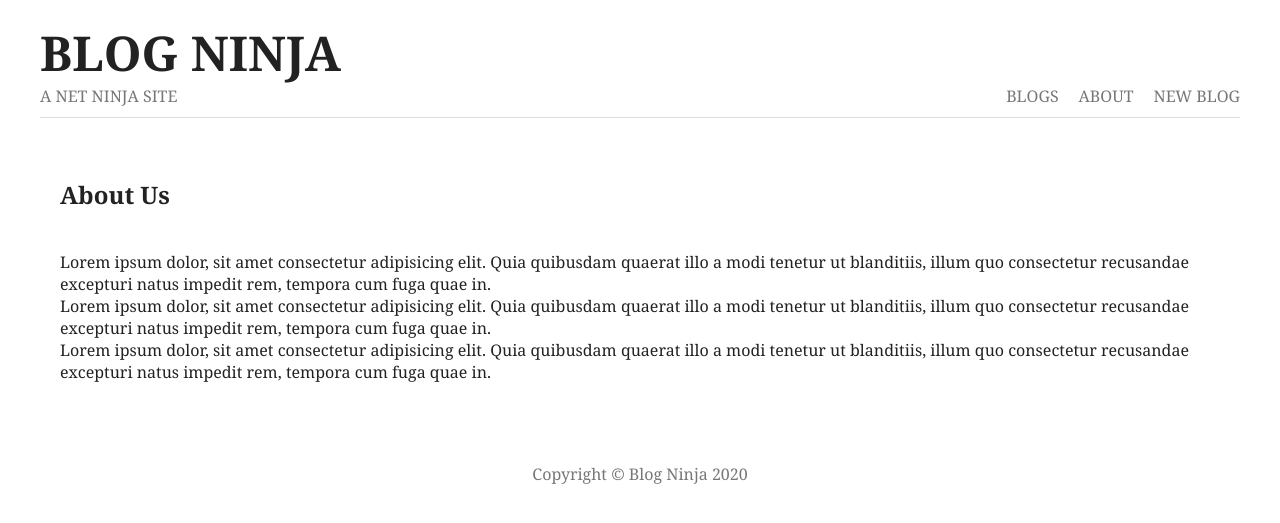
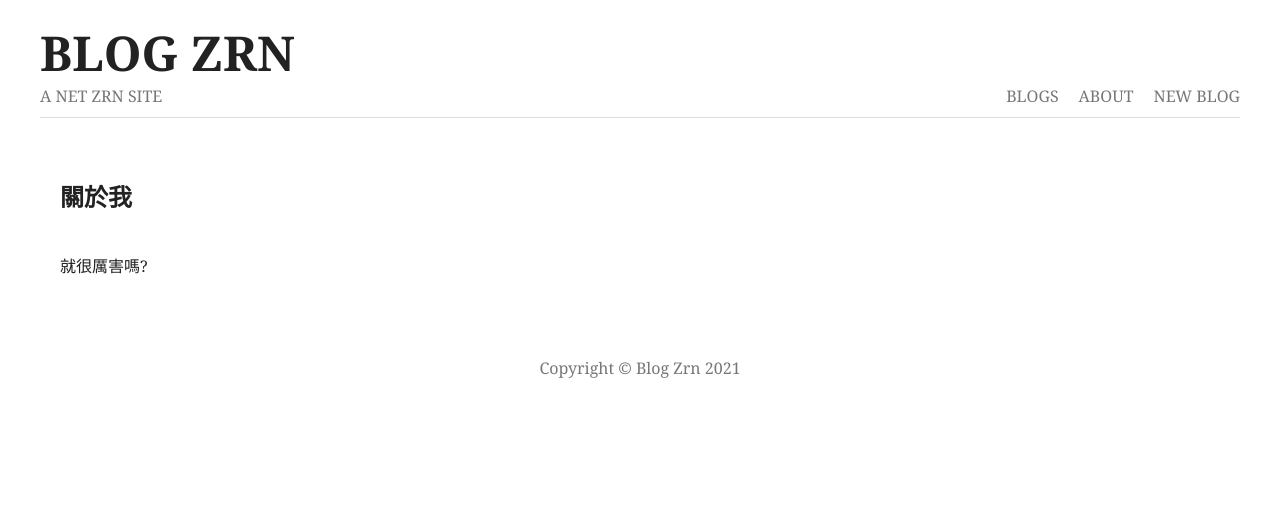
Before and after one commit to Zrn-code/Node-js-tutorial, a Node server app: page /about in a window 1280 px wide. Shown: the top 523 px of the page. Run offline with Node 20, Linux system fonts and the light colour scheme.

Commit message:
some justify

```diff
--- a/views/404.ejs
+++ b/views/404.ejs
@@ -1,11 +1,11 @@
-<html lang="en">
+<html>
 <%- include("./partials/head.ejs") %>
 
 <body>
   <%- include("./partials/nav.ejs") %>
 
   <div class="not-found content">
-    OOPS, page not found :)
+    OOPS, 沒有找到 :)
   </div>
 
   <%- include("./partials/footer.ejs") %>
--- a/views/about.ejs
+++ b/views/about.ejs
@@ -1,14 +1,12 @@
-<html lang="en">
+<html>
 <%- include("./partials/head.ejs") %>
 
 <body>
   <%- include("./partials/nav.ejs") %>
 
   <div class="about content">
-    <h2>About Us</h2>
-    <p>Lorem ipsum dolor, sit amet consectetur adipisicing elit. Quia quibusdam quaerat illo a modi tenetur ut blanditiis, illum quo consectetur recusandae excepturi natus impedit rem, tempora cum fuga quae in.</p>
-    <p>Lorem ipsum dolor, sit amet consectetur adipisicing elit. Quia quibusdam quaerat illo a modi tenetur ut blanditiis, illum quo consectetur recusandae excepturi natus impedit rem, tempora cum fuga quae in.</p>
-    <p>Lorem ipsum dolor, sit amet consectetur adipisicing elit. Quia quibusdam quaerat illo a modi tenetur ut blanditiis, illum quo consectetur recusandae excepturi natus impedit rem, tempora cum fuga quae in.</p>
+    <h2>關於我</h2>
+    <p>就很厲害嗎?</p>
   </div>
 
   <%- include("./partials/footer.ejs") %>
--- a/views/create.ejs
+++ b/views/create.ejs
@@ -1,4 +1,4 @@
-<html lang="en">
+<html>
 <%- include("./partials/head.ejs") %>
 
 <body>
--- a/views/index.ejs
+++ b/views/index.ejs
@@ -1,4 +1,4 @@
-<html lang="en">
+<html>
 <%- include("./partials/head.ejs") %>
 
 <body>
@@ -15,7 +15,7 @@
 
       <% }) %>
     <% } else { %>
-      <p>There are no blogs to display...</p>
+      <p>沒有東西可以展示...</p>
     <% } %>
 
   </div>
--- a/views/partials/footer.ejs
+++ b/views/partials/footer.ejs
@@ -1,3 +1,3 @@
 <footer>
-  Copyright &copy; Blog Ninja 2020
+  Copyright &copy; Blog Zrn 2021
 </footer>
--- a/views/partials/head.ejs
+++ b/views/partials/head.ejs
@@ -2,5 +2,5 @@
   <meta charset="UTF-8">
   <meta name="viewport" content="width=device-width, initial-scale=1.0">
   <link rel="stylesheet" href="/styles.css">
-  <title>Blog Ninja | <%= title %></title>
+  <title>Blog Zrn | <%= title %></title>
 </head>
--- a/views/partials/nav.ejs
+++ b/views/partials/nav.ejs
@@ -1,7 +1,7 @@
 <nav>
   <div class="site-title">
-    <a href="/"><h1>Blog Ninja</h1></a>
-    <p>A Net Ninja Site</p>
+    <a href="/"><h1>Blog Zrn</h1></a>
+    <p>A Net Zrn Site</p>
   </div>
   <ul>
     <li><a href="/">Blogs</a></li>
```
Also changed, not shown: app.js (+4 -4 lines).
